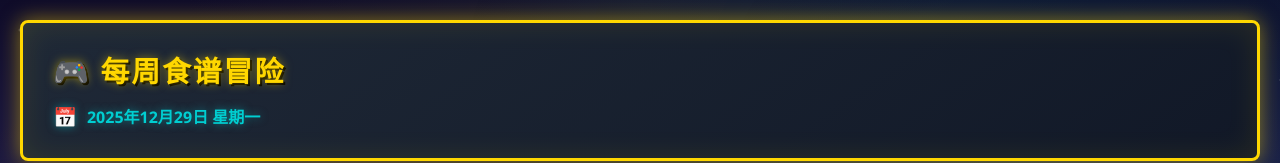
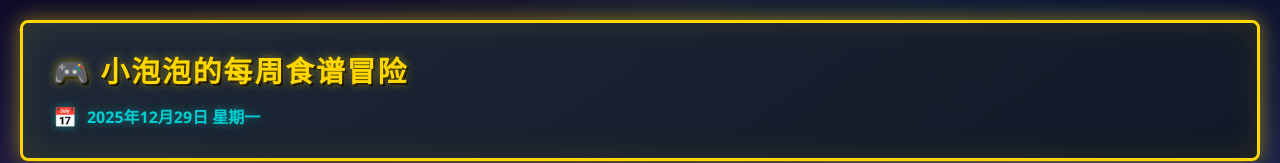
Before and after one commit to DemonMU/menu-week, a website: page public/index.html in a window 1280 px wide. Shown: the top 163 px of the page. Drawn offline with Linux system fonts and the light colour scheme; no server answers.

Commit message:
更改标题

```diff
--- a/public/index.html
+++ b/public/index.html
@@ -3,7 +3,7 @@
 <head>
   <meta charset="UTF-8">
   <meta name="viewport" content="width=device-width, initial-scale=1.0">
-  <title>🎮 每周食谱冒险</title>
+  <title>🎮 小泡泡的每周食谱冒险</title>
   <link href="https://fonts.googleapis.com/css2?family=Press+Start+2P&display=swap" rel="stylesheet">
   <link rel="stylesheet" href="/css/style.css">
 </head>
@@ -12,7 +12,7 @@
   <div class="container">
     <header>
       <div class="header-left">
-        <h1>🎮 每周食谱冒险</h1>
+        <h1>🎮 小泡泡的每周食谱冒险</h1>
         <div class="current-date" id="currentDate">
           <!-- 动态显示当前日期 -->
         </div>
```
